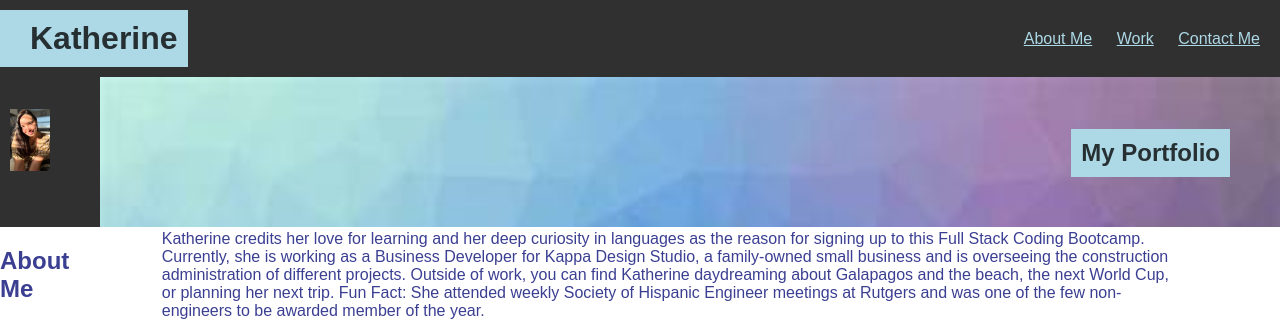
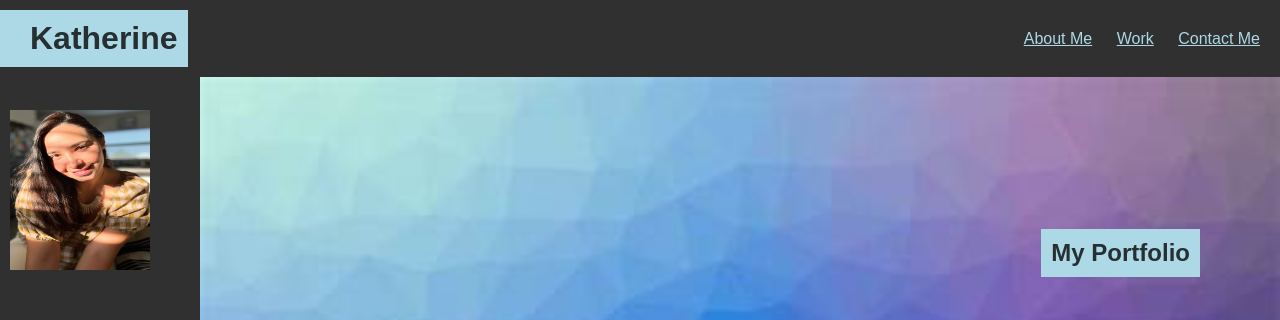
Before and after one commit to katvela24/Katherine-Portfolio, a plain HTML site: page index.html in a window 1280 px wide. Shown: the top 320 px of the page. Drawn offline with Linux system fonts and the light colour scheme; grey boxes are pictures that could not be loaded.

Commit message:
added some comments

```diff
--- a/style.css
+++ b/style.css
@@ -3,6 +3,8 @@
     padding: 0;
     box-sizing: border-box;
 }
+
+/* general settings for body styling */
 
 body {
 
@@ -10,10 +12,31 @@ body {
     color: rgb(59, 63, 146);
 }
 
+/* start header styling*/
 header {
 
     background-color: rgba(0, 0, 0, 0.811);
 }
+
+
+h1 {
+
+    margin-left: 20px;
+    color: rgba(0, 0, 0, 0.781);
+}
+
+h2 {
+
+    display: block;
+    font-size: 1.5em;
+    margin-block-start: 0.83em;
+    margin-block-end: 0.83em;
+    margin-inline-start: 0px;
+    margin-inline-end: 0px;
+    font-weight: bold;
+
+}
+
 
 #top {
 
@@ -40,25 +63,6 @@ header {
 
 }
 
-h1 {
-
-    margin-left: 20px;
-    color: rgba(0, 0, 0, 0.781);
-}
-
-h2 {
-
-    display: block;
-    font-size: 1.5em;
-    margin-block-start: 0.83em;
-    margin-block-end: 0.83em;
-    margin-inline-start: 0px;
-    margin-inline-end: 0px;
-    font-weight: bold;
-
-
-}
-
 nav a {
 
     margin-right: 20px;
@@ -67,8 +71,9 @@ nav a {
 }
 
 .pic img {
-    width: 100px;
-    height: 100px size-adjust: 62.5%;
+    width: 200px;
+    height: 200px;
+    size-adjust: 62.5%;
     padding: 10px;
     padding-right: 50px;
     padding-bottom: 30px;
@@ -78,15 +83,14 @@ nav a {
 
 #portfolio {
 
-
     background-image: url("./Assets/Images/background.jpeg");
     background-size: cover;
-    height: 150px;
+    height: 250px;
     display: flex;
     justify-content: end;
     align-items: end;
-    padding: 10px;
-    padding-right: 50px;
+    padding: 0px;
+    padding-right: 80px;
     padding-bottom: 30px;
 
 }
@@ -198,3 +202,10 @@ section {
     margin: auto;
     padding-right: 20px;
 }
+
+/*Media query for all devices */
+
+@media screen,
+print {
+    /* … */
+}
```
